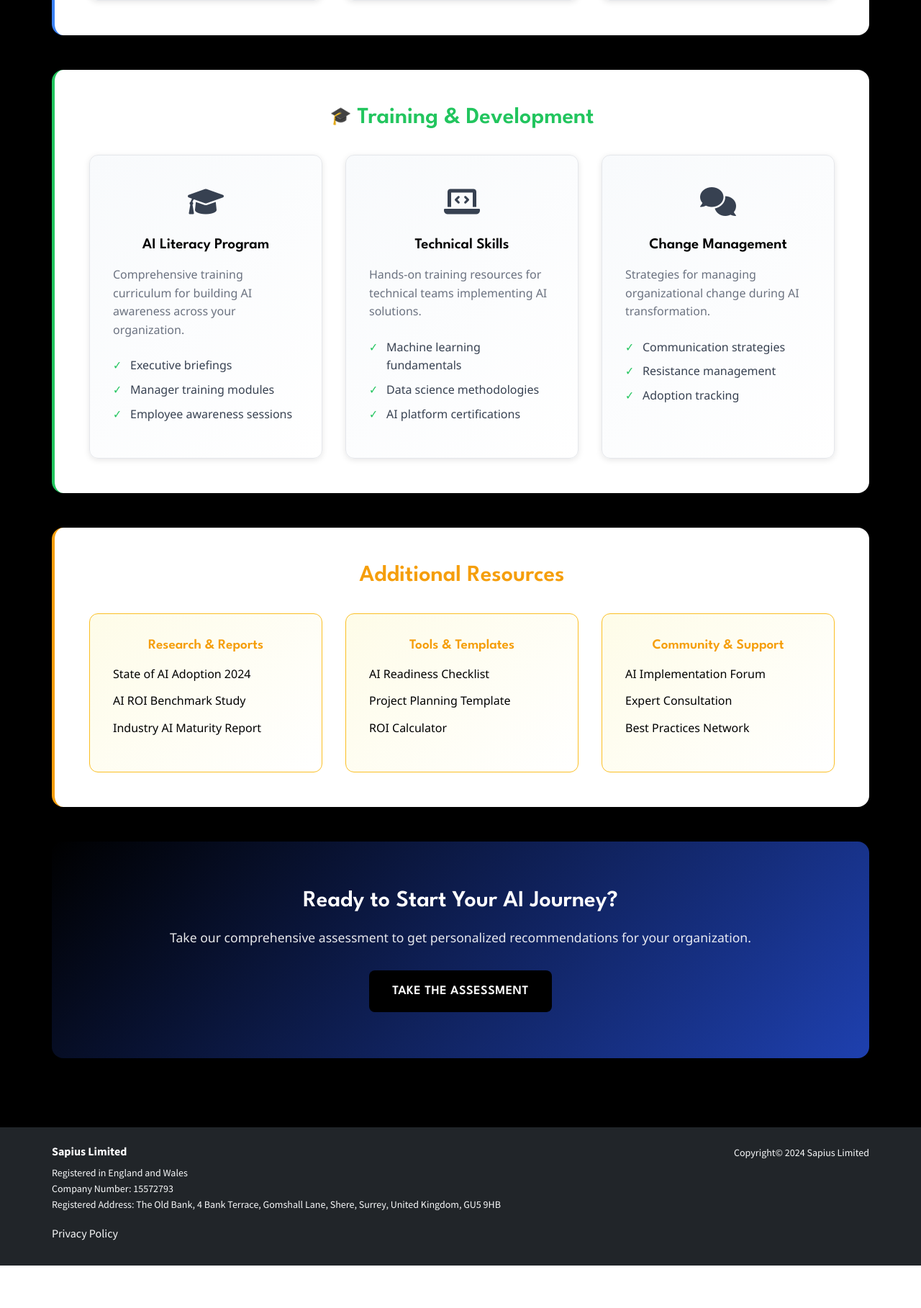
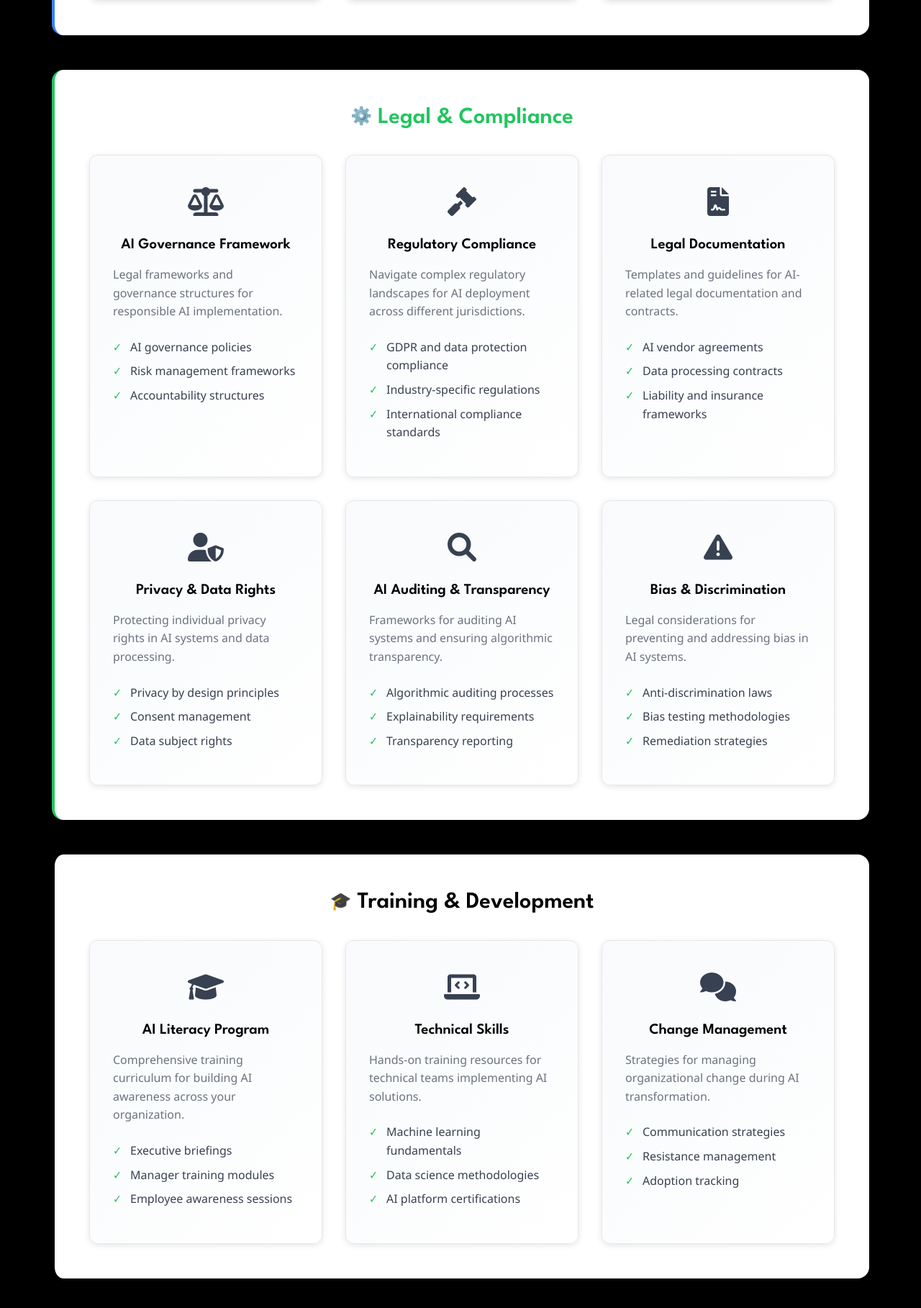
Before and after one commit to McNally68/sapius-ai-readiness, a Flask app: page /resources in a window 1280 px wide. Shown: the part 2289-4106 px from the top of the page at 72% size. Before the commit the page ends 4047 px from the top, so only its background shows below. Run offline with Flask 3, Linux system fonts and the light colour scheme.

Commit message:
Add Legal & Compliance section to Resources page
- Added comprehensive Legal & Compliance section with 6 resource cards
- Covers AI governance, regulatory compliance, legal documentation, privacy rights, auditing, and bias prevention
- Positioned between Industry-Specific Guides and Training & Development sections

🤖 Generated with [Claude Code](https://claude.ai/code)

Co-Authored-By: Claude <noreply@anthropic.com>

```diff
--- a/templates/resources.html
+++ b/templates/resources.html
@@ -145,6 +145,84 @@
             </div>
 
             <div class="resource-section">
+                <h2>Legal & Compliance</h2>
+                <div class="resource-grid">
+                    <div class="resource-card">
+                        <div class="resource-icon">
+                            <i class="fas fa-balance-scale"></i>
+                        </div>
+                        <h3>AI Governance Framework</h3>
+                        <p>Legal frameworks and governance structures for responsible AI implementation.</p>
+                        <ul>
+                            <li>AI governance policies</li>
+                            <li>Risk management frameworks</li>
+                            <li>Accountability structures</li>
+                        </ul>
+                    </div>
+                    <div class="resource-card">
+                        <div class="resource-icon">
+                            <i class="fas fa-gavel"></i>
+                        </div>
+                        <h3>Regulatory Compliance</h3>
+                        <p>Navigate complex regulatory landscapes for AI deployment across different jurisdictions.</p>
+                        <ul>
+                            <li>GDPR and data protection compliance</li>
+                            <li>Industry-specific regulations</li>
+                            <li>International compliance standards</li>
+                        </ul>
+                    </div>
+                    <div class="resource-card">
+                        <div class="resource-icon">
+                            <i class="fas fa-file-contract"></i>
+                        </div>
+                        <h3>Legal Documentation</h3>
+                        <p>Templates and guidelines for AI-related legal documentation and contracts.</p>
+                        <ul>
+                            <li>AI vendor agreements</li>
+                            <li>Data processing contracts</li>
+                            <li>Liability and insurance frameworks</li>
+                        </ul>
+                    </div>
+                    <div class="resource-card">
+                        <div class="resource-icon">
+                            <i class="fas fa-user-shield"></i>
+                        </div>
+                        <h3>Privacy & Data Rights</h3>
+                        <p>Protecting individual privacy rights in AI systems and data processing.</p>
+                        <ul>
+                            <li>Privacy by design principles</li>
+                            <li>Consent management</li>
+                            <li>Data subject rights</li>
+                        </ul>
+                    </div>
+                    <div class="resource-card">
+                        <div class="resource-icon">
+                            <i class="fas fa-search"></i>
+                        </div>
+                        <h3>AI Auditing & Transparency</h3>
+                        <p>Frameworks for auditing AI systems and ensuring algorithmic transparency.</p>
+                        <ul>
+                            <li>Algorithmic auditing processes</li>
+                            <li>Explainability requirements</li>
+                            <li>Transparency reporting</li>
+                        </ul>
+                    </div>
+                    <div class="resource-card">
+                        <div class="resource-icon">
+                            <i class="fas fa-exclamation-triangle"></i>
+                        </div>
+                        <h3>Bias & Discrimination</h3>
+                        <p>Legal considerations for preventing and addressing bias in AI systems.</p>
+                        <ul>
+                            <li>Anti-discrimination laws</li>
+                            <li>Bias testing methodologies</li>
+                            <li>Remediation strategies</li>
+                        </ul>
+                    </div>
+                </div>
+            </div>
+
+            <div class="resource-section">
                 <h2>Training & Development</h2>
                 <div class="resource-grid">
                     <div class="resource-card">
```
